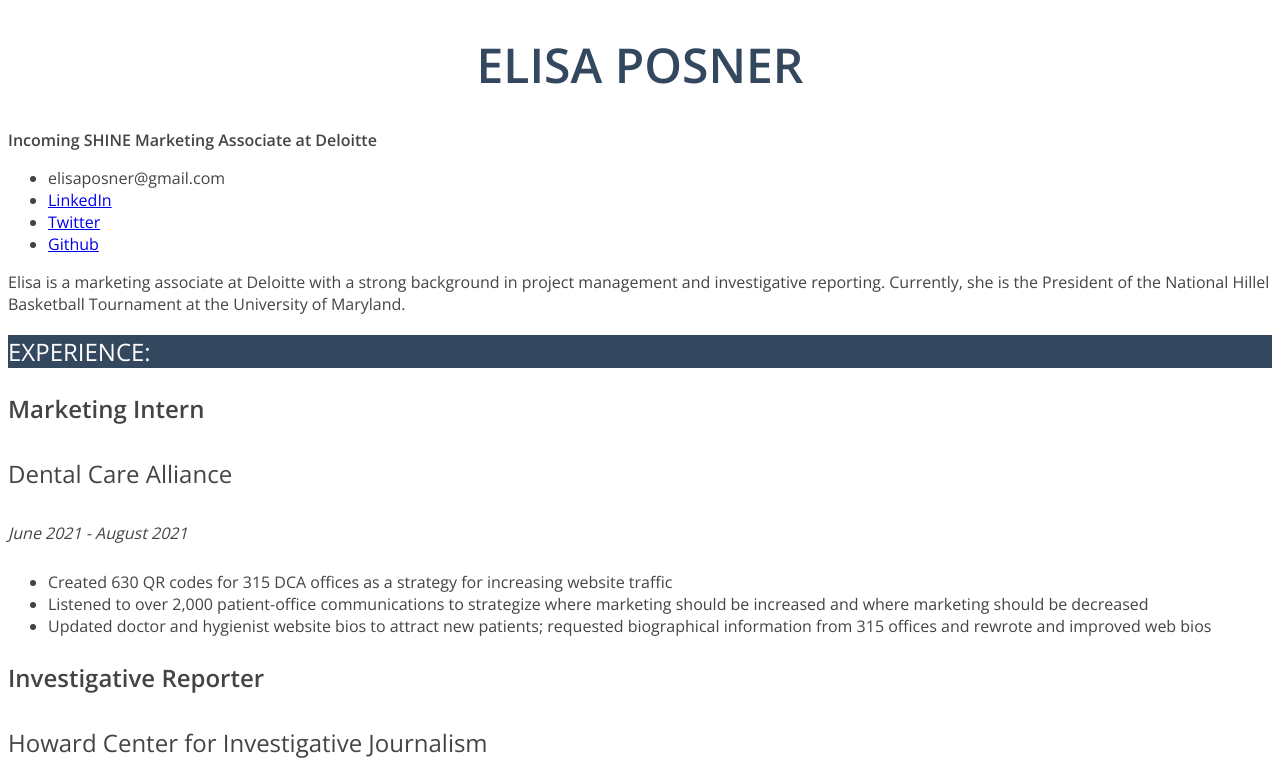
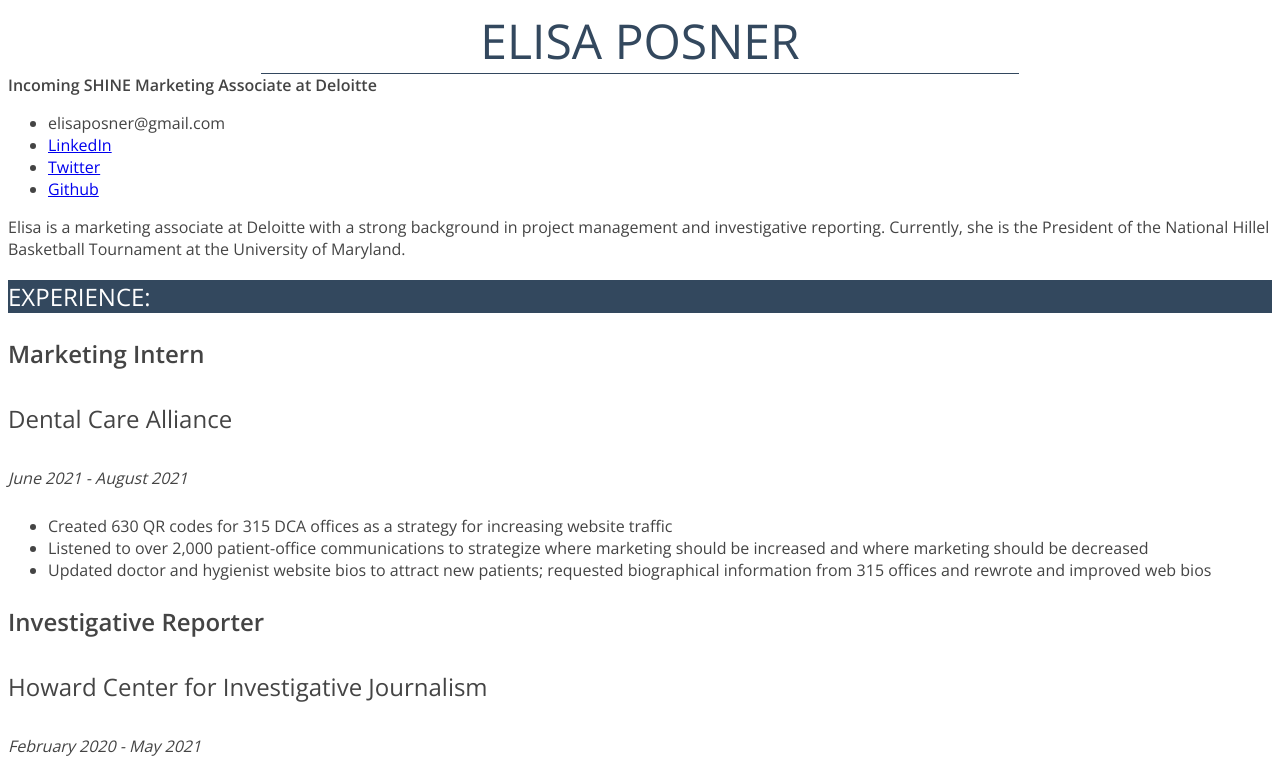
Before and after one commit to elisaposner/elisa-posner-jour352, a plain HTML site: page resume/index.html in a window 1280 px wide. Shown: the top 781 px of the page. Drawn offline with nearby package versions, Linux system fonts and the light colour scheme.

Commit message:
css update

```diff
--- a/resume/index.html
+++ b/resume/index.html
@@ -13,7 +13,9 @@
 <body>
 	<!-- I BUILT THIS MYSELF!! -->
 
-	<h1>Elisa Posner</h1>
+	<div id="name">Elisa Posner
+	</div>
+
 	<strong>Incoming SHINE Marketing Associate at Deloitte</strong>
 	<img src="linkedin_pic.png" alt="Elisa Posner picture" width="300">
 	<ul>
--- a/resume/style.css
+++ b/resume/style.css
@@ -8,11 +8,16 @@
 /*styles for my resume*/
 
 /*banner name at top*/
-h1{
+#name {
 	font-size: 3em;
 	color: #33485e;
 	text-transform: uppercase;
 	text-align: center;
+	border-bottom: 1px solid #33485e;
+	width: 60%;
+	min-width:  300px;
+	margin: 0 auto;
+
 }
 
 img {
```
